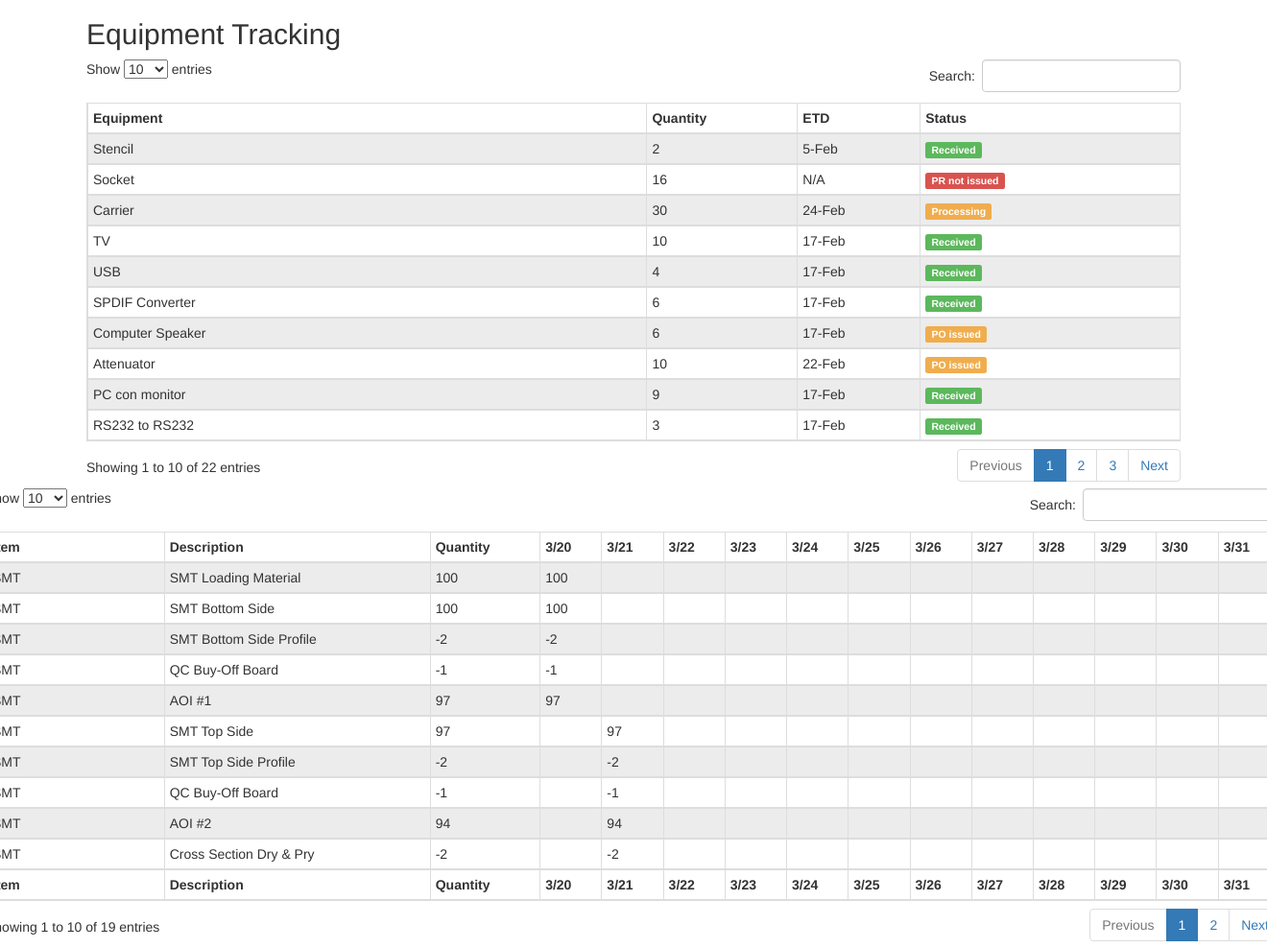
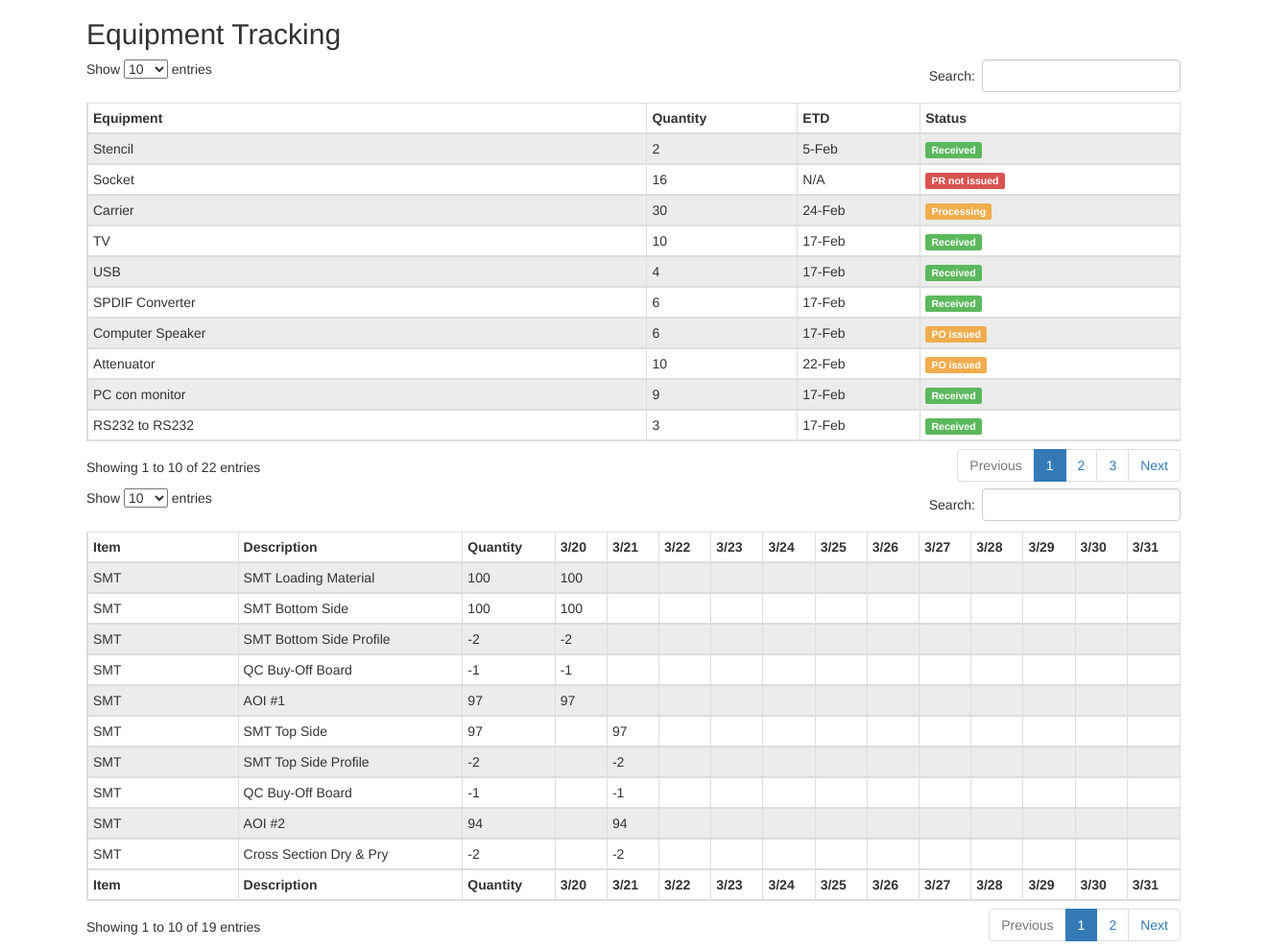
Before and after one commit to yolieleste/SkyworthNpi, a Django app: page / in a window 1320 px wide; the page is wider, and only the part inside the window is pictured. Shown: the part 121-1109 px from the top of that part at 96% size. Run offline with Django 3.2, Linux system fonts and the light colour scheme; data that the repository does not hold is empty; some libraries are stand-ins or nearby versions.

Commit message:
change container

```diff
--- a/blog/templates/blog/post_list.html
+++ b/blog/templates/blog/post_list.html
@@ -169,7 +169,7 @@
             </div>
 	</div>
 
-<div class="row">
+<div class="container">
 	<div class="span5">
 
       <table class="table table-striped table-condensed table-bordered table-hover" id="schedule">
```
